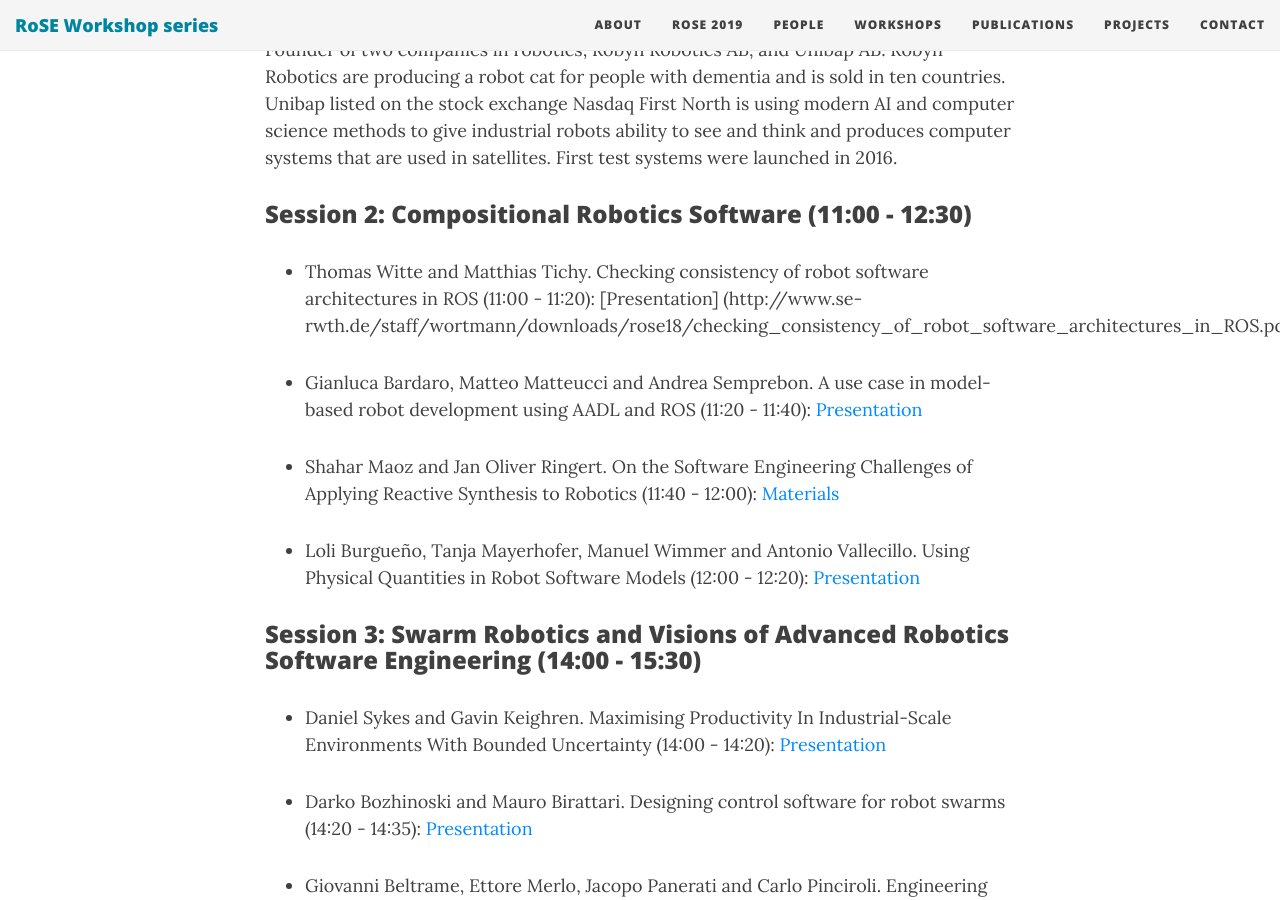
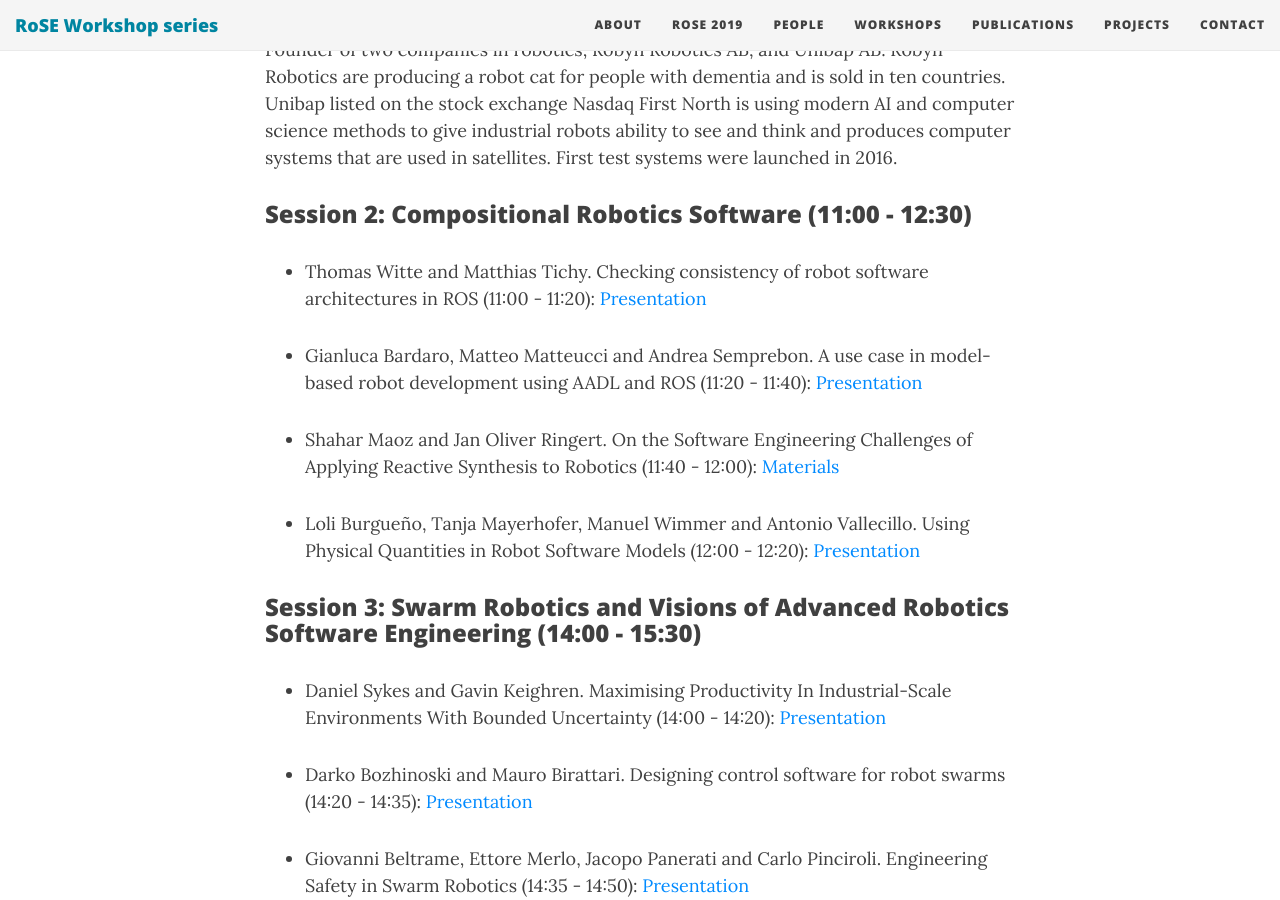
Before and after one commit to rose-workshops/rose-workshops.github.io, a Jekyll site: the page built from rose2018.md, in a window 1280 px wide and 900 px high, scrolled down 2181 px. Built offline with Jekyll 4.4.1, drawn with Linux system fonts in a browser that asks for light colours; nearby versions of some CDN libraries; some of the changed text lies outside the part shown.

Commit message:
Added content from 2018 edition

```diff
--- a/rose2018.md
+++ b/rose2018.md
@@ -50,7 +50,7 @@ Professor emeritus Lars Asplund at Mälardlaen University has a PhD in physics w
 
 ### Session 2: Compositional Robotics Software (11:00 - 12:30)
 
-- Thomas Witte and Matthias Tichy. Checking consistency of robot software architectures in ROS (11:00 - 11:20): [Presentation] (http://www.se-rwth.de/staff/wortmann/downloads/rose18/checking_consistency_of_robot_software_architectures_in_ROS.pdf)
+- Thomas Witte and Matthias Tichy. Checking consistency of robot software architectures in ROS (11:00 - 11:20): [Presentation](http://www.se-rwth.de/staff/wortmann/downloads/rose18/checking_consistency_of_robot_software_architectures_in_ROS.pdf)
 
 - Gianluca Bardaro, Matteo Matteucci and Andrea Semprebon. A use case in model-based robot development using AADL and ROS (11:20 - 11:40): [Presentation](http://www.se-rwth.de/staff/wortmann/downloads/rose18/use_case_aadl_ROS.pdf)
 
@@ -115,7 +115,7 @@ Workshop papers must follow the ICSE 2018 Format and Submission Guideline, but w
 - Federico Ciccozzi, Mälardalen University, Sweden
 - Davide Di Ruscio, University of L’Aquila, Italy
 - Ivano Malavolta, Vrije Universiteit Amsterdam, The Netherlands
-- Patrizio Pelliccione, Chalmers University of Technology | University of Gothenburg, Sweden
+- Patrizio Pelliccione, Chalmers University of Technology  University of Gothenburg, Sweden
 - Andreas Wortmann, RWTH Aachen University, Germany
 
 
```
